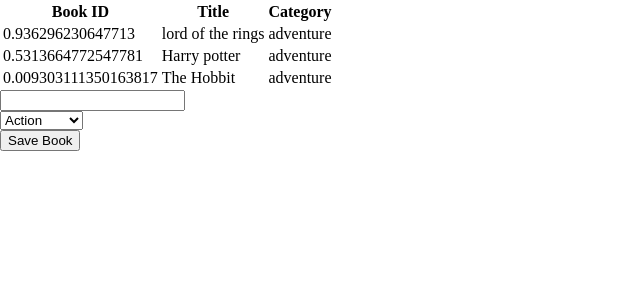
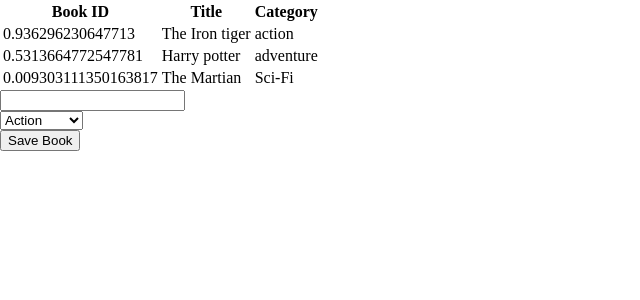
Before and after one commit to sumon0002001/book_store, a React (Create React App) app: page / in a window 1280 px wide. Shown: the top 300 px of the page, without its empty margins (0-640 px from the left). Built offline with nearby package versions, Linux system fonts and the light colour scheme.

Commit message:
Add books to index.js

```diff
--- a/src/containers/BooksList.js
+++ b/src/containers/BooksList.js
@@ -5,7 +5,7 @@
 
 const BooksList = ({ books }) => {
   const bookList = books.map((book) => (
-    <Book book={book} key={Math.random()} />
+    <Book book={book} key={book.id} />
   ));
   return (
     <table>
--- a/src/index.js
+++ b/src/index.js
@@ -10,8 +10,8 @@
   books: [
     {
       id: Math.random(),
-      title: 'lord of the rings',
-      category: 'adventure',
+      title: 'The Iron tiger',
+      category: 'action',
     },
 
     {
@@ -22,8 +22,8 @@
 
     {
       id: Math.random(),
-      title: 'The Hobbit',
-      category: 'adventure',
+      title: 'The Martian',
+      category: 'Sci-Fi',
     },
 
   ],
```
